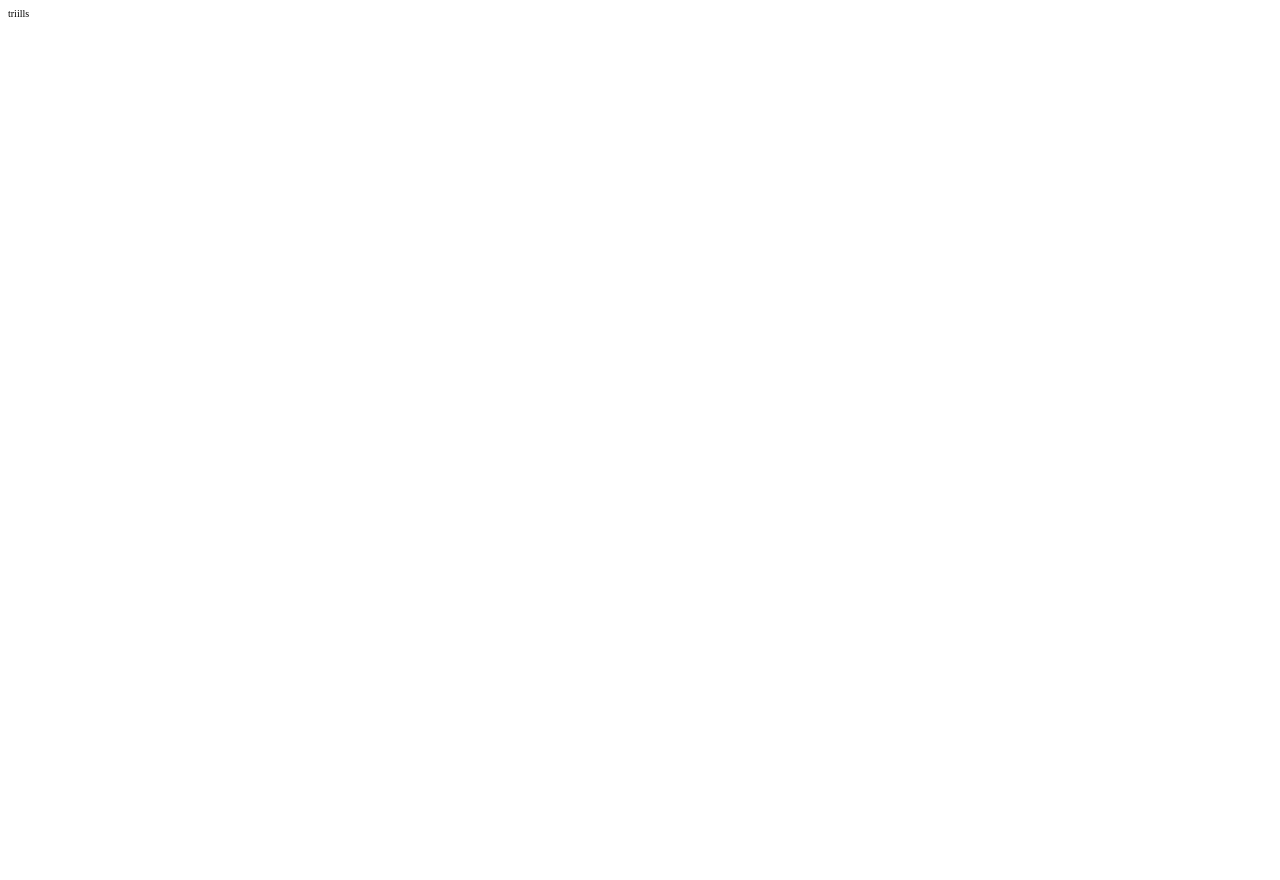
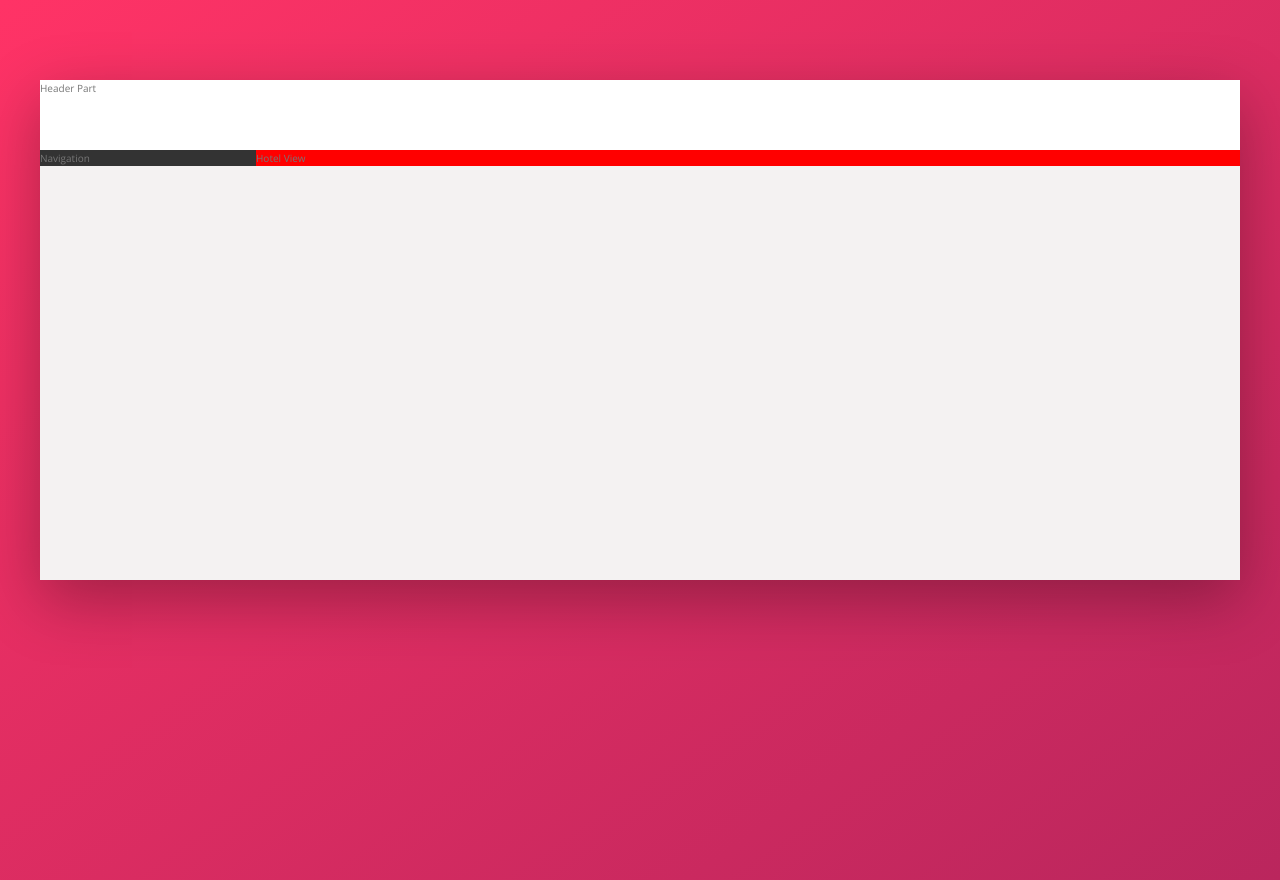
Before and after one commit to yohanpro/mySass-setting, a website: page index.html in a window 1280 px wide. Before the commit the page ends 800 px from the top, so only its background shows below. Drawn offline with nearby package versions, Linux system fonts and the light colour scheme.

Commit message:
flex 사용한 기본 레이아웃 작업

```diff
--- a/index.html
+++ b/index.html
@@ -13,6 +13,12 @@
     <title>trillo &mdash; Your all-in-one booking app</title>
   </head>
   <body>
-    triills
+    <div class="container">
+      <header class="header">Header Part</header>
+      <div class="content">
+        <nav class="sidebar">Navigation</nav>
+        <main class="hotel-view">Hotel View</main>
+      </div>
+    </div>
   </body>
 </html>
--- a/sass/_base.scss
+++ b/sass/_base.scss
@@ -15,7 +15,49 @@ Grey dark 2: #777
 Grey dark 3: #999
 
 */
-html,
-body {
+
+:root {
+  --color-primary: #eb2f64;
+  --color-primary-light: #ff3366;
+  --color-primary-dark: #ba265d;
+
+  --color-grey-light-2: #f4f2f2;
+  --color-grey-light-3: #f0eeee;
+  --color-grey-light-4: #ccc;
+  --color-grey-light-1: #faf9f9;
+
+  --color-grey-dark-1: #333;
+  --color-grey-dark-2: #777;
+  --color-grey-dark-3: #999;
+
+  --shadow-dark: 0 2rem 6rem rgba(0, 0, 0, 0.3);
+}
+
+* {
+  margin: 0;
+  padding: 0;
+}
+*,
+*::after,
+*::before {
+  box-sizing: inherit;
+}
+html {
+  box-sizing: border-box;
   font-size: 10px;
 }
+body {
+  font-family: "Open Sans", sans-serif;
+  font-weight: 400;
+  line-height: 1.6;
+  color: var(--color-grey-dark-2);
+
+  background-image: linear-gradient(
+    to right bottom,
+    var(--color-primary-light),
+    var(--color-primary-dark)
+  );
+  background-size: cover;
+  background-repeat: no-repeat;
+  min-height: 100vh;
+}
--- a/sass/_layout.scss
+++ b/sass/_layout.scss
@@ -0,0 +1,26 @@
+.container {
+  max-width: 120rem;
+  margin: 8rem auto;
+  box-shadow: var(--shadow-dark);
+  background-color: var(--color-grey-light-2);
+  min-height: 50rem;
+}
+
+.header {
+  height: 7rem;
+  background-color: #fff;
+  border-bottom: var(--color-grey-light-2);
+}
+.content {
+  display: flex;
+}
+.sidebar {
+  background-color: var(--color-grey-dark-1);
+  flex: 0 0 18%;
+}
+
+.hotel-view {
+  background-color: #fff;
+  background-color: red;
+  flex: 1;
+}
```
Also changed, not shown: css/main.css.
